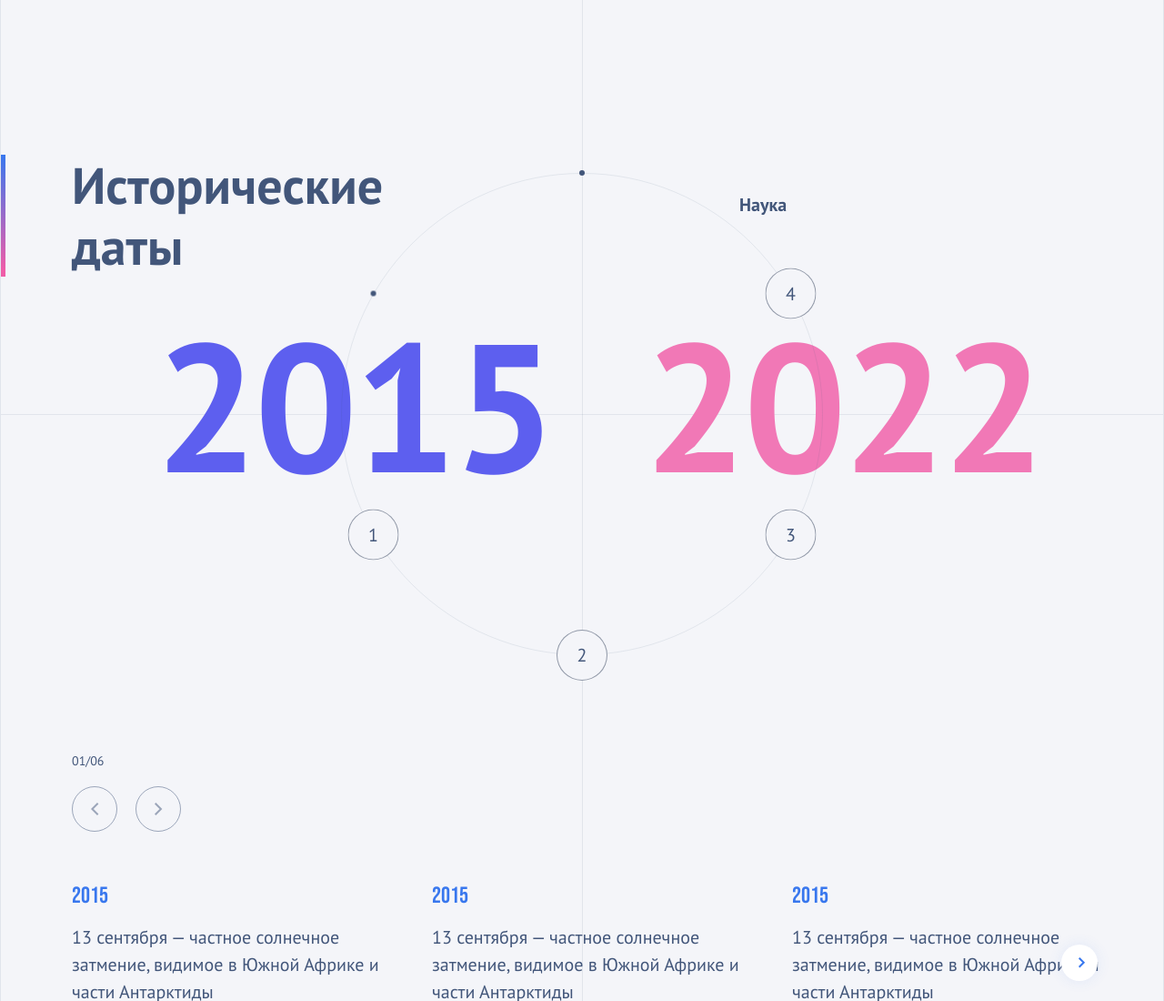
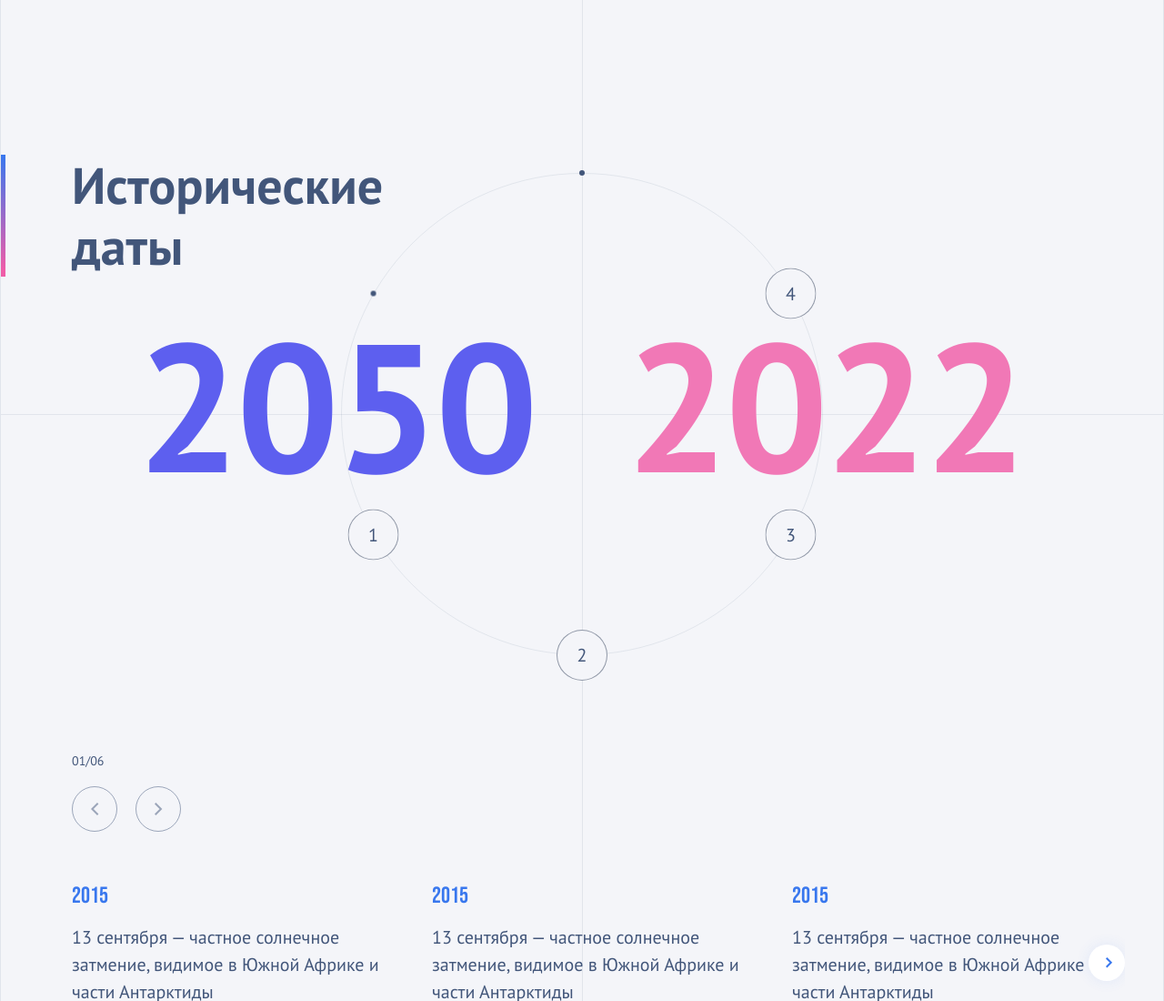
Before and after one commit to olesyakrayanskaya/circle, a website built with webpack: page src/index.html in a window 1280 px wide. Shown: the top 1100 px of the page at 91% size. Built offline with nearby package versions, Linux system fonts and the light colour scheme.

Commit message:
functions

```diff
--- a/src/index.ts
+++ b/src/index.ts
@@ -1,5 +1,7 @@
 import './scss/main.scss'
+import './scripts/periods'
 import './scripts/swiper'
+import './scripts/datesPagination'
 
 import { getDisplayData } from './scripts/dataSourse'
 
--- /dev/null
+++ b/src/scripts/datesPagination.ts
@@ -0,0 +1,11 @@
+const btnNext = document.querySelector('.dates__btn_next');
+const btnPrev = document.querySelector('.dates__btn_prev');
+
+function slideNext() {
+}
+
+function slidePrev() {
+}
+
+btnNext.addEventListener('click', slideNext);
+btnPrev.addEventListener('click', slidePrev);
--- /dev/null
+++ b/src/scripts/periods.ts
@@ -0,0 +1,17 @@
+const time: number = 20000;
+const step: number = 1;
+
+function outNum(num: number, elem: string): void {
+  let e: HTMLElement | undefined = document.querySelector(elem);
+  let n: number = Number(e.innerHTML);
+  let t = Math.round(time / (num / step));
+  let interval = setInterval(() => {
+    n = n + step;
+    if (n === num) {
+      clearInterval(interval);
+    }
+    e.innerHTML = n.toString();
+  }, t);
+}
+
+outNum(2050, ".start");
--- a/src/scripts/swiper.ts
+++ b/src/scripts/swiper.ts
@@ -8,7 +8,11 @@ import 'swiper/css/pagination';
 
 Swiper.use([Navigation, Pagination]);
 
-const swiperOptions: SwiperOptions = {
+function initSwiper(
+  el: string,
+  options?: Partial<SwiperOptions>
+) {
+  const defaultOptions: SwiperOptions = {
     modules: [Navigation, Pagination],
     direction: 'horizontal',
     loop: false,
@@ -20,40 +24,21 @@ const swiperOptions: SwiperOptions = {
       invert: true,
     },
     breakpoints: {
-    320: {
-      slidesPerView: 1.6,
-      spaceBetween: 25
-    },
-    600: {
-      slidesPerView: 2,
-      spaceBetween: 25
-    },
-    900: {
-      slidesPerView: 2,
-      spaceBetween: 25
-    },
-    1200: {
-      slidesPerView: 3,
-      spaceBetween: 30
-    },
-    1440: {
-      slidesPerView: 3,
-      spaceBetween: 80
-    },
-    1920: {
-      slidesPerView: 3,
-      spaceBetween: 80
-    }
-  },
-  pagination: {
-    el: '.info__pagination',
-    type: 'bullets',
-    clickable: true
+      320: { slidesPerView: 1.6, spaceBetween: 25 },
+      600: { slidesPerView: 2, spaceBetween: 25 },
+      900: { slidesPerView: 2, spaceBetween: 25 },
+      1200: { slidesPerView: 3, spaceBetween: 30 },
+      1440: { slidesPerView: 3, spaceBetween: 80 },
+      1920: { slidesPerView: 3, spaceBetween: 80 }
     },
     navigation: {
-    nextEl: '.info__btn_next',
-    prevEl: '.info__btn_prev',
+      nextEl: `${el}__btn_next`,
+      prevEl: `${el}__btn_prev`,
     },
+    ...options,
   };
 
-const swiper = new Swiper('.info', swiperOptions);
+  return new Swiper(el, defaultOptions);
+}
+
+initSwiper('.info');
--- a/src/scss/components/_dates.scss
+++ b/src/scss/components/_dates.scss
@@ -58,7 +58,7 @@
     &__period {
         position: absolute;
         top: calc(variables.$radius - 70px);
-        left: 0;
+        left: -20px;
         z-index: 1;
         width: 100%;
         text-align: center;
@@ -244,6 +244,13 @@
     font-weight: 700;
     font-size: 20px;
     line-height: 150%;
+    opacity: 0;
+    transition: opacity 0.2s;
+
+    &_active {
+       opacity: 1;
+       transition: opacity 0.2s;
+    }
 
     @media (max-width: variables.$mobile-bp) {
         position: static;
--- a/src/scss/components/_slider.scss
+++ b/src/scss/components/_slider.scss
@@ -56,12 +56,12 @@
         }
 
         &_next {
-            right: 30px;
+            right: 0px;
             padding-left: 5px;
         }
 
         &_prev {
-            left: 30px;
+            left: 0px;
             padding-right: 2px;
         }
 
--- a/webpack.config.js
+++ b/webpack.config.js
@@ -1,5 +1,6 @@
 const path = require("path")
 const HtmlWebpackPlugin = require("html-webpack-plugin");
+const MiniCssExtractPlugin = require('mini-css-extract-plugin');
 
 ENTRY_PATH = path.resolve(__dirname, "src/index")
 DIST_PATH = path.resolve(__dirname, "dist")
@@ -16,17 +17,31 @@ module.exports = {
   module: {
     rules: [
       {
+        test: /\.scss$/,
+        use: [
+          MiniCssExtractPlugin.loader,
+          {
+            loader: 'css-loader',
+            options: {
+              url: true,
+              import: true,
+            },
+          },
+          { loader: 'postcss-loader' },
+          { loader: 'sass-loader' },
+        ],
+      },
+      {
         test: /\.css$/,
-        use: ["style-loader", "css-loader"]
+        use: [
+          MiniCssExtractPlugin.loader,
+          'css-loader',
+        ],
       },
       {
         test: /\.tsx?$/,
         use: 'ts-loader',
         exclude: /node_modules/,
-      },
-      {
-        test: /\.s[ac]ss$/,
-        use: ["style-loader", "css-loader", "sass-loader"],
       },
       {
         test: /\.(woff2?|eot|ttf|otf)$/i,
@@ -42,6 +57,9 @@ module.exports = {
       filename: "index.html",
       template: path.resolve(__dirname, "src/index.html"),
     }),
+    new MiniCssExtractPlugin({
+      filename: '[name].[contenthash].css',
+    }),
   ],
   devtool: "inline-source-map",
   devServer: {
```
Also changed, not shown: package.json (+6 -3 lines), 1 other file. Lines whose indentation alone changed are shown as unchanged.
